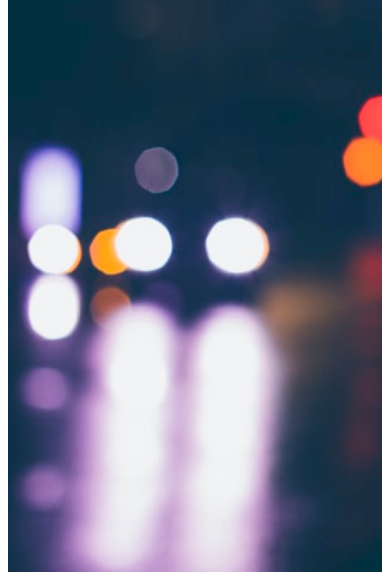
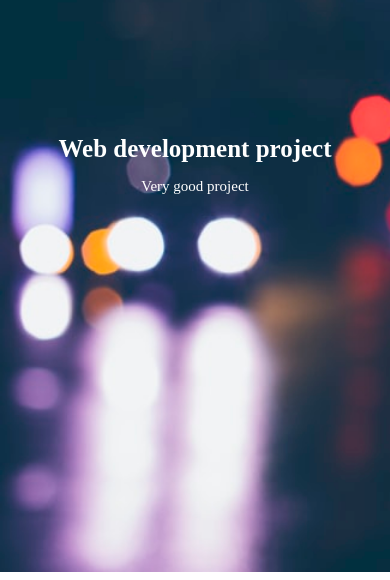
Before and after one commit to armen-arakelyan/gitHub, a plain HTML site: page index.html in a window 390 px wide. Shown: the part 309-889 px from the top of the page. Drawn offline with Linux system fonts and the light colour scheme.

Commit message:
Update style.css

```diff
--- a/style.css
+++ b/style.css
@@ -1,3 +1,8 @@
+body{
+    height: 100%;
+    margin:0;
+    padding: 0;
+}
 nav{
     display: flex;
     justify-content: space-around;
@@ -20,6 +25,9 @@ nav{
 .nav-content li{
     padding-left:25px;
 }
+.nav-content span{
+    display: none;
+}
 main{
     background-image: url('img/bg.jpg');
     background-size: cover;
@@ -33,8 +41,26 @@ main{
     align-items: center;
     font-size:26px;
     color:white;
+    width:100%;
+    height:100%;
+    justify-content: center;
 }
 .main-text b{
     font-size: 40px;
-    margin-top: 20%;
 }
+@media only screen and (max-width:750px) {
+    .nav-content li{
+        display: none;
+    }
+    .nav-content span{
+        display: block;
+    }
+}
+@media only screen and (max-width:550px){
+    .main-text{
+        font-size: 15px;
+    }
+    .main-text b{
+        font-size:25px;
+    }
+}
```
